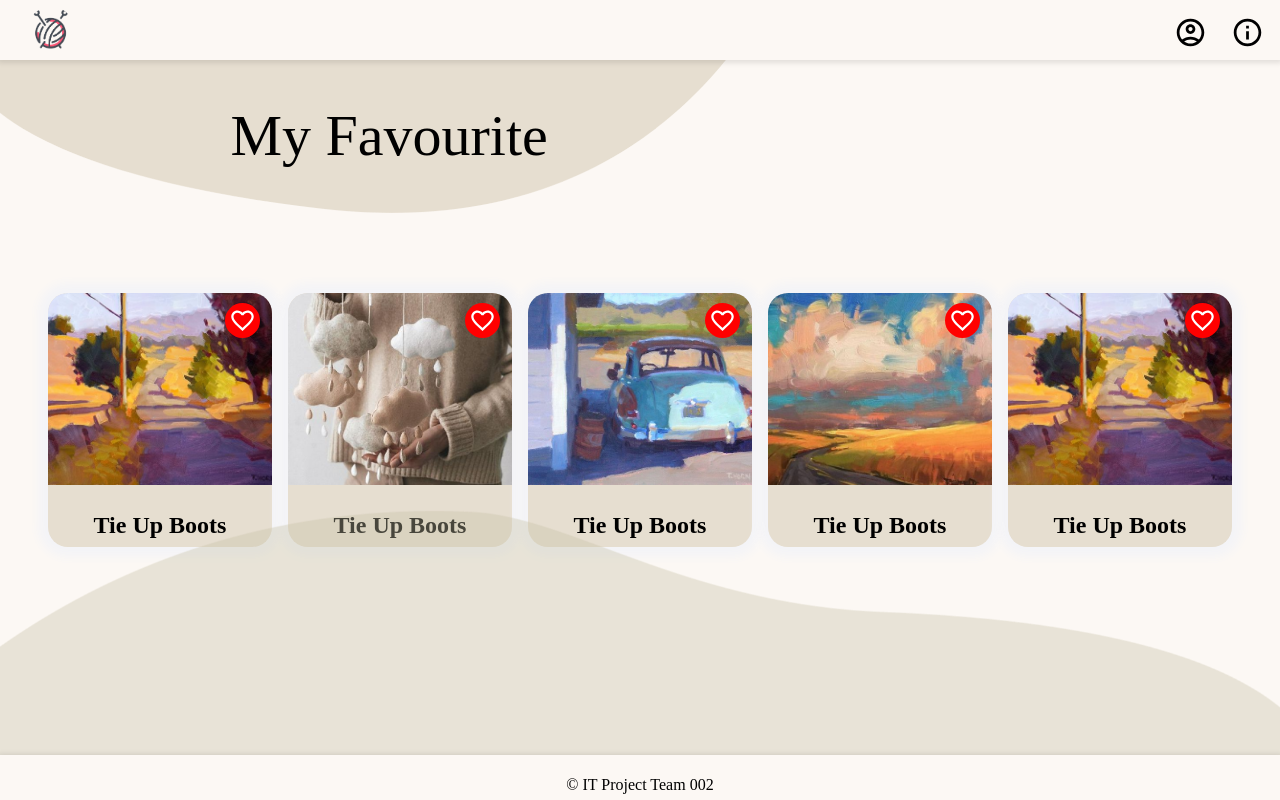
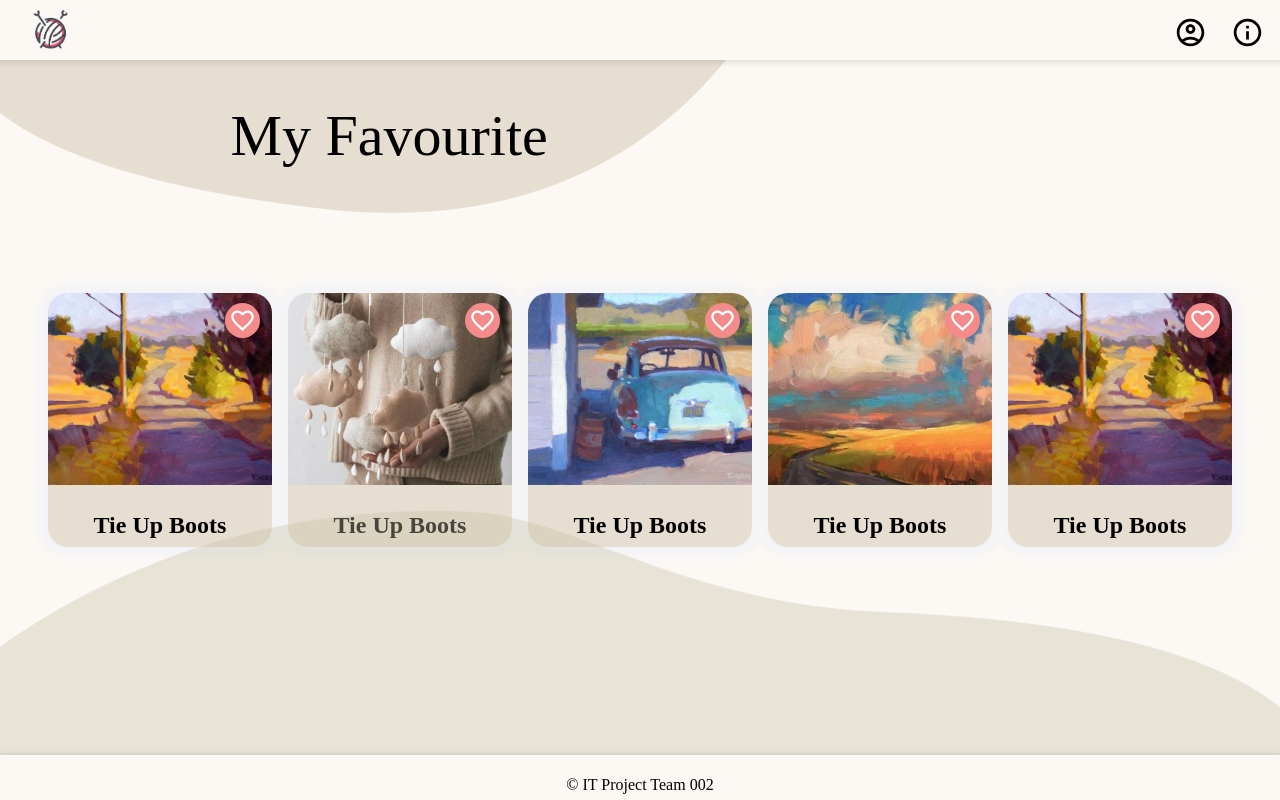
Before and after one commit to IT-Project-002/Frontend, a React (Create React App) app: page /user/myFav in a window 1280 px wide. Built offline with nearby package versions, Linux system fonts and the light colour scheme.

Commit message:
save change

```diff
--- a/src/css/myFav.css
+++ b/src/css/myFav.css
@@ -133,7 +133,7 @@
         position: absolute;
         background-color: white;
         z-index: 99;
-        background-color: red;
+        background-color: #F48B8B;
         fill: white;
         width:35px;
         height:35px;
```
Also changed, not shown: src/App.js (+11 -8 lines), 1 other file (tests, documents, lock files or other folders).
